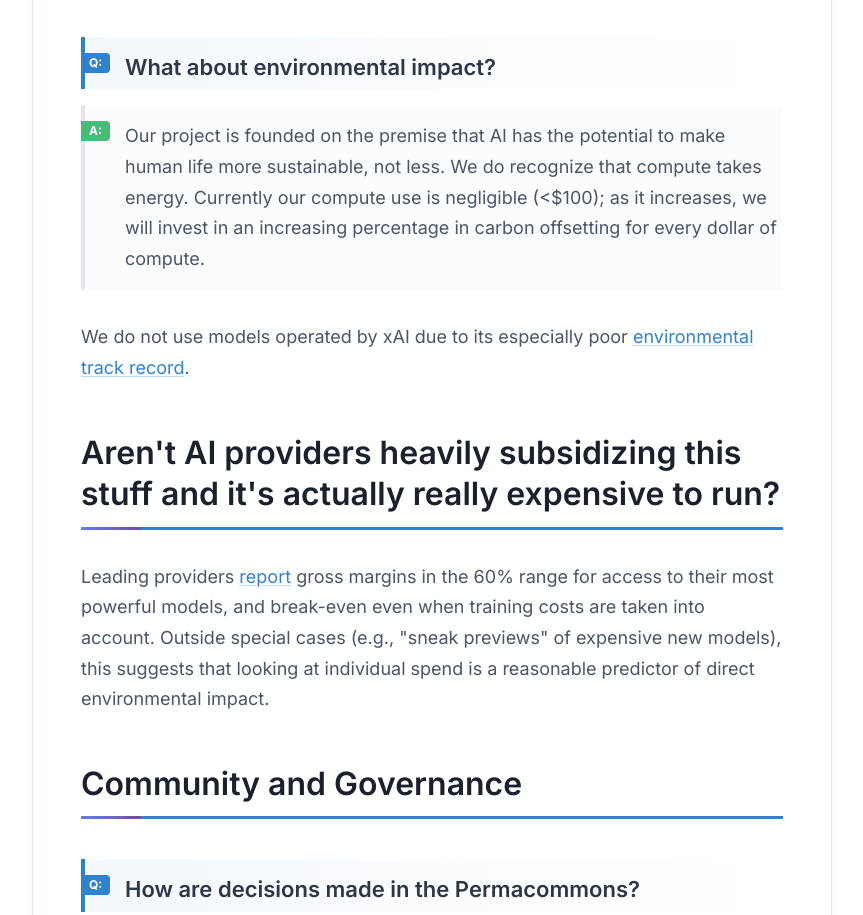
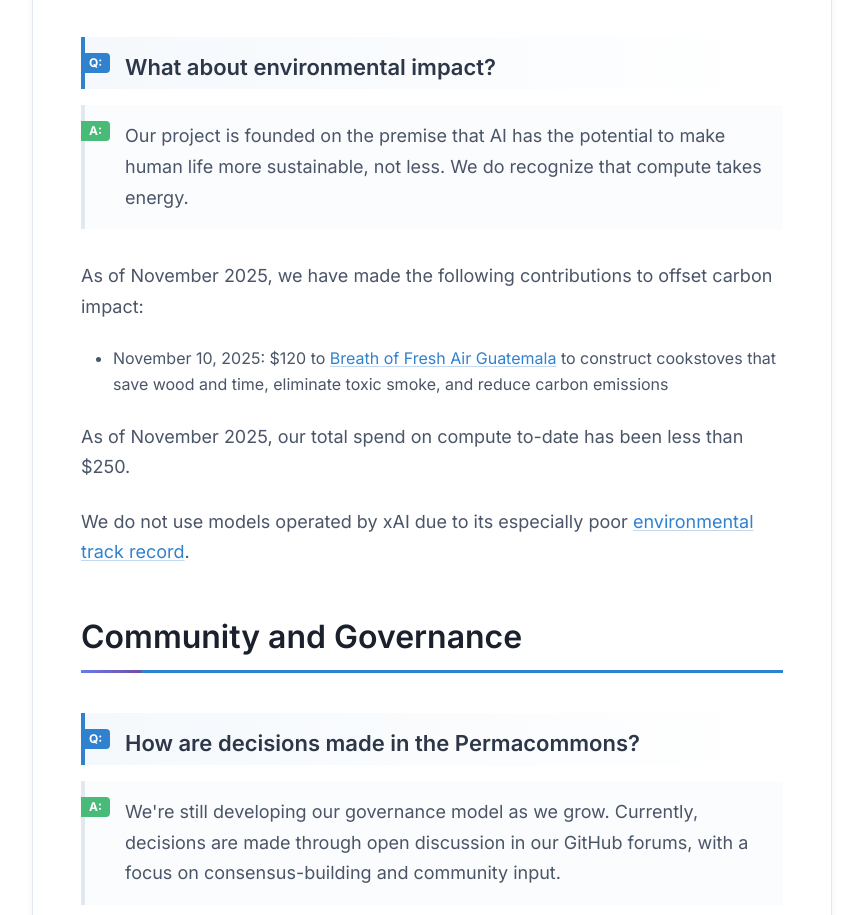
Before and after one commit to permacommons/permacommons.org, an Eleventy site: page src/faq.md in a window 1280 px wide. Shown: the part 4898-5813 px from the top of the page, without its empty margins (208-1071 px from the left). Built offline with nearby package versions, Linux system fonts and the light colour scheme; Eleventy itself is replaced by a stand-in of ours; files that its build step writes are made by us from their sources.

Commit message:
FAQ update

```diff
--- a/src/faq.md
+++ b/src/faq.md
@@ -80,13 +80,14 @@ Our approach is designed to be valuable regardless of AI progress. Even with cur
 
 ### What about environmental impact?
 
-Our project is founded on the premise that AI has the potential to make human life more sustainable, not less. We do recognize that compute takes energy. Currently our compute use is negligible (<$100); as it increases, we will invest in an increasing percentage in carbon offsetting for every dollar of compute.
+Our project is founded on the premise that AI has the potential to make human life more sustainable, not less. We do recognize that compute takes energy.
+
+As of November 2025, we have made the following contributions to offset carbon impact:
+- November 10, 2025: $120 to [Breath of Fresh Air Guatemala](https://www.cooleffect.org/project/breath-of-fresh-air-guatemala) to construct cookstoves that save wood and time, eliminate toxic smoke, and reduce carbon emissions
+
+As of November 2025, our total spend on compute to-date has been less than $250.
 
 We do not use models operated by xAI due to its especially poor [environmental track record](https://insideclimatenews.org/news/17072025/elon-musk-xai-data-center-gas-turbines-memphis/).
-
-## Aren't AI providers heavily subsidizing this stuff and it's actually really expensive to run?
-
-Leading providers [report](https://archive.is/IA9wc) gross margins in the 60% range for access to their most powerful models, and break-even even when training costs are taken into account. Outside special cases (e.g., "sneak previews" of expensive new models), this suggests that looking at individual spend is a reasonable predictor of direct environmental impact.
 
 ## Community and Governance
 
```
